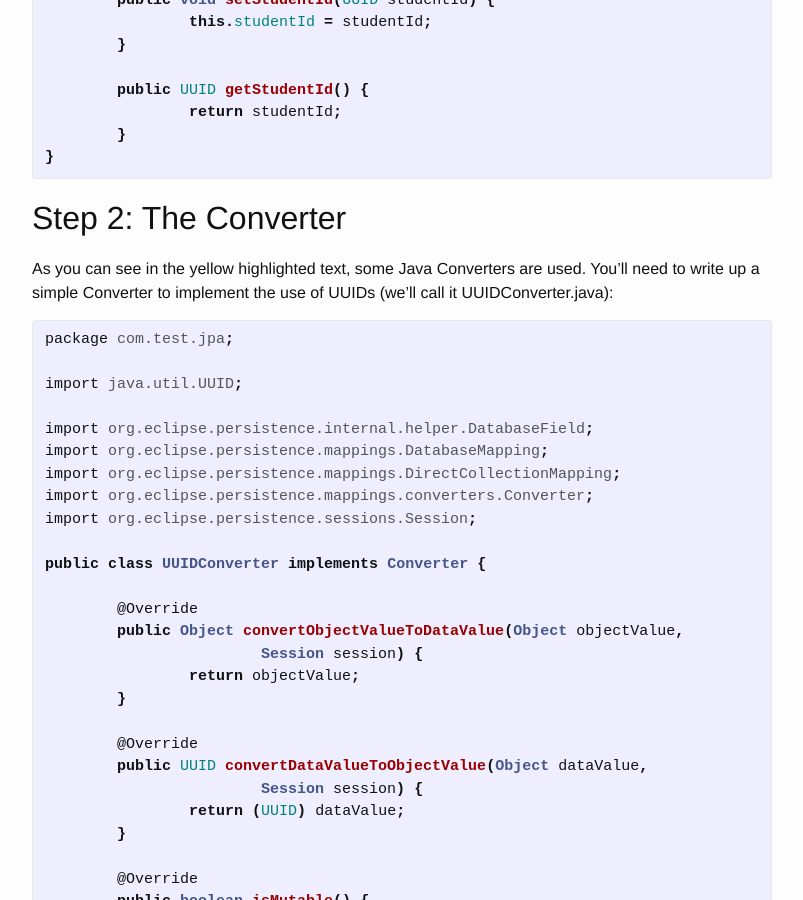
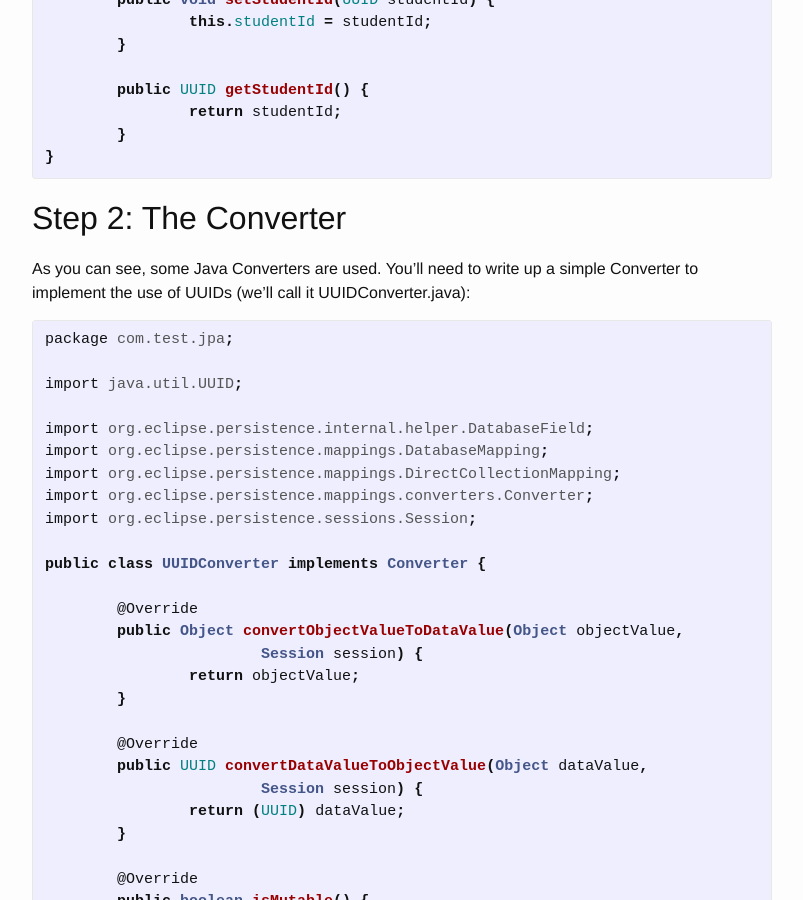
Before and after one commit to richyen/richyen.github.io, a Jekyll site: the page built from _posts/2016-02-09-jpa_uuid.markdown, in a window 1280 px wide and 900 px high, scrolled down 2408 px. Shown: the whole window, without its empty margins (238-1041 px from the left). Built offline with Jekyll 4.4.1, drawn with Linux system fonts in a browser that asks for light colours.

Commit message:
minor edit from EDB blog

```diff
--- a/_posts/2016-02-09-jpa_uuid.markdown
+++ b/_posts/2016-02-09-jpa_uuid.markdown
@@ -99,7 +99,7 @@ public class Student implements java.io.Serializable {
 {% endhighlight %}
 
 ## Step 2: The Converter
-As you can see in the yellow highlighted text, some Java Converters are used.  You’ll need to write up a simple Converter to implement the use of UUIDs (we’ll call it UUIDConverter.java):
+As you can see, some Java Converters are used.  You’ll need to write up a simple Converter to implement the use of UUIDs (we’ll call it UUIDConverter.java):
 
 {% highlight java %}
 package com.test.jpa;
```
